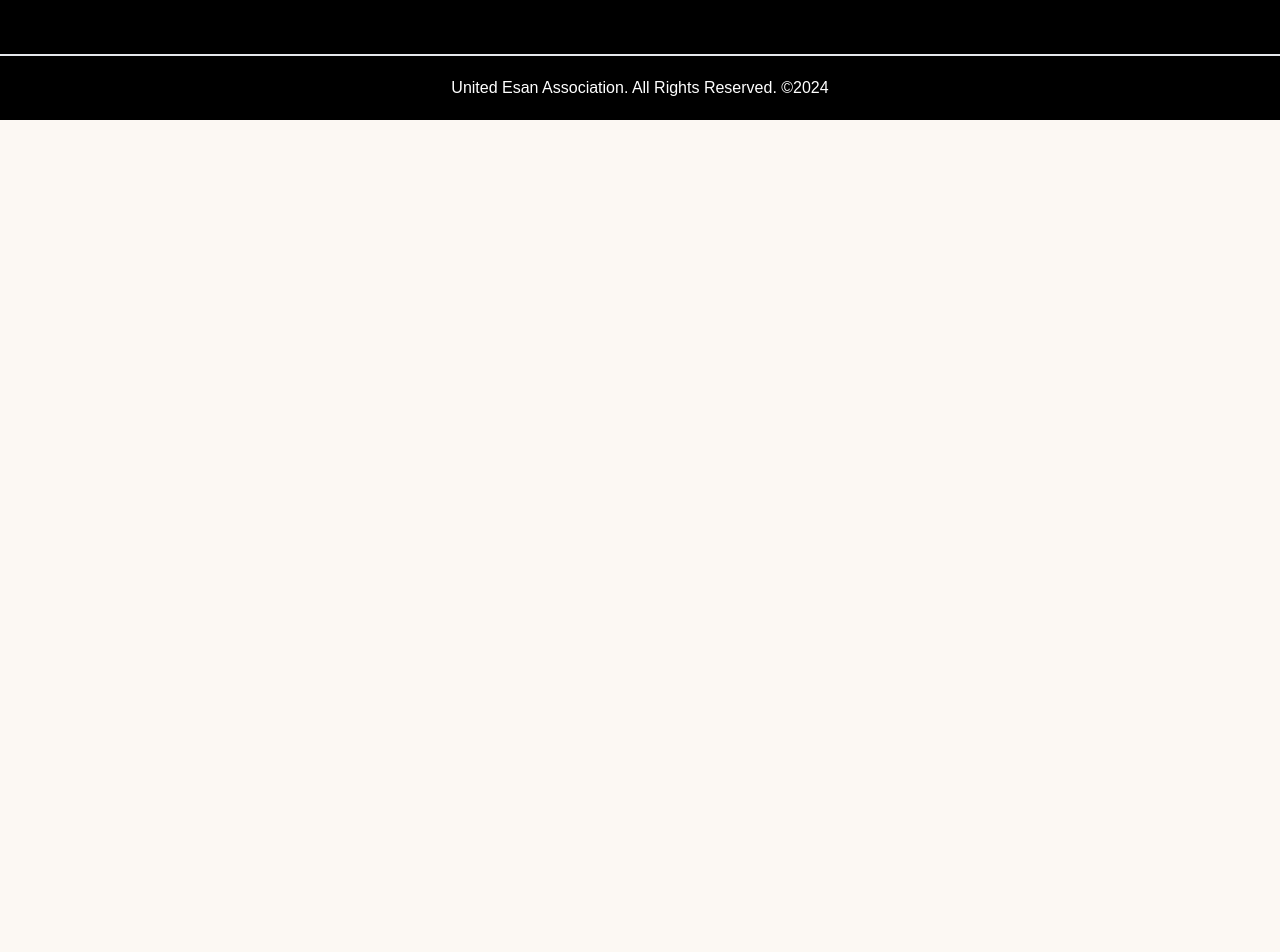
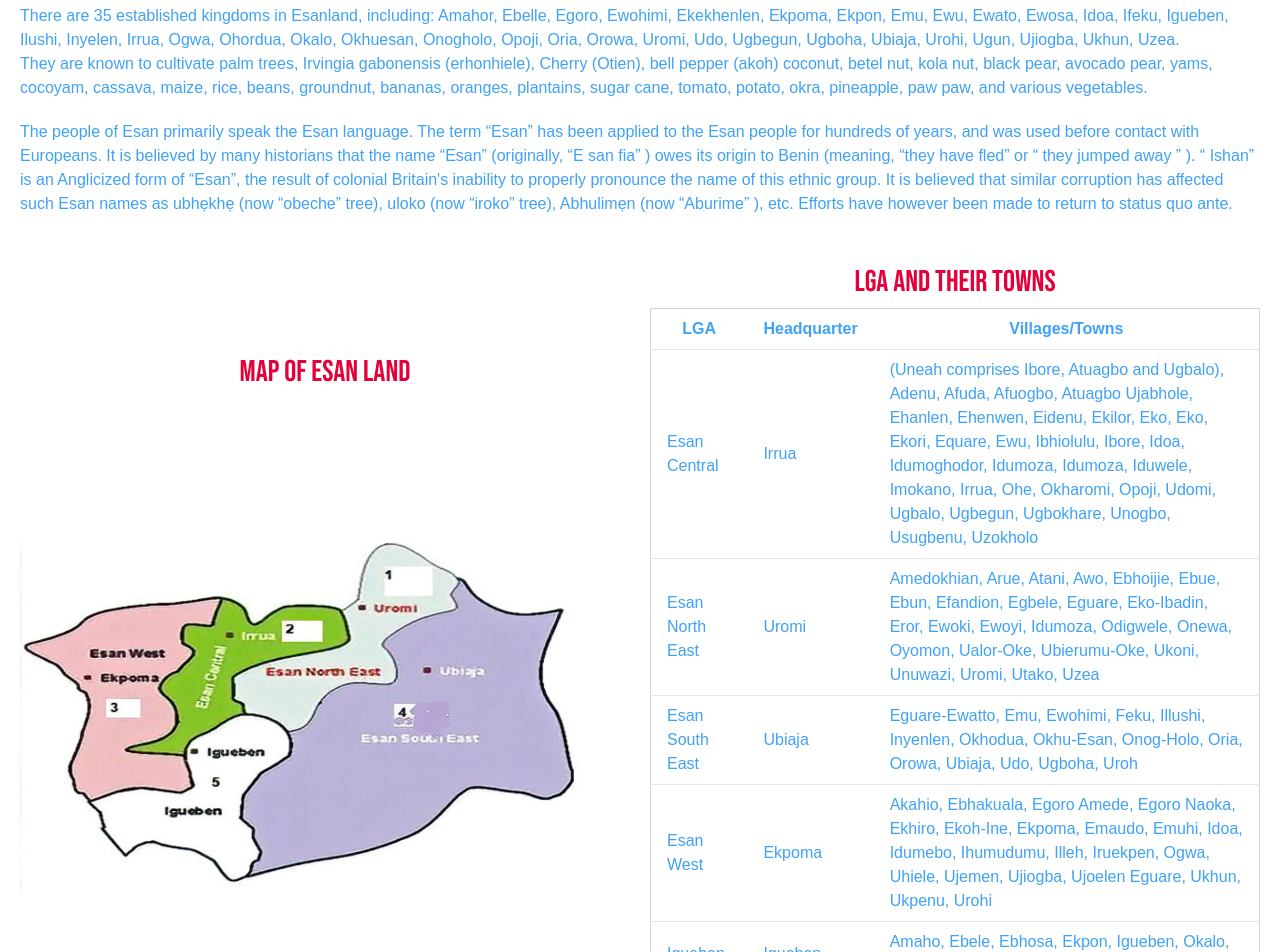
Before and after one commit to blessedjoe2000/organization, a Next.js app: page /esanheritage in a window 1280 px wide. Shown: the part 460-1412 px from the top of the page. Before the commit the page ends 800 px from the top, so only its background shows below. Built offline with nearby package versions, Linux system fonts and the light colour scheme; a web font is replaced by a local one.

Commit message:
esan people and culture added

```diff
--- a/app/about/page.jsx
+++ b/app/about/page.jsx
@@ -63,11 +63,11 @@ export default function about() {
         </div>
       </div>
       <div className="m-5">
-        <button className="w-full bg-sharp-red  text-white  py-2 rounded-lg text-lg ">
-          <Link href="/" target="_blank" className="">
+        <Link href="/" target="_blank" className=" ">
+          <button className="w-full bg-sharp-red  text-white  py-2 rounded-full text-lg hover:text-light-blue">
             Click here to download UEO Constitution
-          </Link>
-        </button>
+          </button>
+        </Link>
       </div>
       <div className="bg-white p-5 text-center">
         <h2>Become a member</h2>
@@ -85,7 +85,7 @@ export default function about() {
             <Link
               href="/files/UEO-REG-FORM.pdf"
               target="_blank"
-              className="px-2 py-1 bg-light-blue text-white rounded-md"
+              className="px-2 py-1 bg-light-blue text-white rounded-md hover:text-sharp-red"
             >
               here
             </Link>{" "}
@@ -97,7 +97,7 @@ export default function about() {
             <Link
               href="/"
               target="_blank"
-              className="px-2 py-1 bg-sharp-red text-white rounded-md"
+              className="px-2 py-1 bg-sharp-red text-white rounded-md hover:text-light-blue"
             >
               pay
             </Link>
@@ -115,11 +115,11 @@ export default function about() {
         </p>
       </div>
       <div className="m-5">
-        <button className="w-full bg-sharp-red  text-white  py-2 rounded-lg text-lg ">
-          <Link href="/" target="_blank" className="">
+        <Link href="/" target="_blank" className="">
+          <button className="w-full bg-sharp-red  text-white  py-2 rounded-full text-lg hover:text-light-blue">
             Click here to download UEO Benefits
-          </Link>
-        </button>
+          </button>
+        </Link>
       </div>
       <div className="bg-white my-5 p-5">
         <h2>Our Meeting</h2>
--- a/app/component/Brief/Brief.jsx
+++ b/app/component/Brief/Brief.jsx
@@ -3,11 +3,18 @@
 import { useEffect } from "react";
 import AOS from "aos";
 import "aos/dist/aos.css";
+import { useRouter } from "next/navigation";
 
 export default function Brief() {
   useEffect(() => {
     AOS.init({ duration: 1200 });
   });
+
+  const router = useRouter();
+
+  const linkToAbout = () => {
+    router.push("/about");
+  };
 
   return (
     <div className="  my-5">
@@ -41,7 +48,10 @@ export default function Brief() {
           strong sense of identity, support, and shared purpose among its
           members.
         </p>
-        <button className="text-center bg-sharp-red rounded-full w-full py-2 outline-2 my-2 text-white hover:text-light-blue">
+        <button
+          onClick={linkToAbout}
+          className="text-center bg-sharp-red rounded-full w-full py-2 outline-2 my-2 text-white hover:text-light-blue"
+        >
           Learn more
         </button>
       </div>
--- /dev/null
+++ b/app/component/LGATable/LGATable.jsx
@@ -0,0 +1,166 @@
+import React from "react";
+
+export default function LGATable() {
+  const data = [
+    {
+      lga: "Esan Central",
+      headquarter: "Irrua",
+      villages: [
+        "Irrua",
+        "Ewu",
+        "Opoji",
+        "Usugbenu",
+        "Eidenu",
+        "Adenu",
+        "Ugbalo",
+        "Ibore",
+        "(Uneah comprises Ibore, Atuagbo and Ugbalo)",
+        "Unogbo",
+        "Idumoza",
+        "Ugbegun",
+        "Imokano",
+        "Afuogbo",
+        "Okharomi",
+        "Equare",
+        "Atuagbo Ujabhole",
+        "Ibhiolulu",
+        "Udomi",
+        "Afuda",
+        "Idumoza",
+        "Ohe",
+        "Idumoghodor",
+        "Ehenwen",
+        "Idoa",
+        "Uzokholo",
+        "Ehanlen",
+        "Eko",
+        "Ekori",
+        "Eko",
+        "Iduwele",
+        "Ugbokhare",
+        "Ekilor",
+      ],
+    },
+    {
+      lga: "Esan North East",
+      headquarter: "Uromi",
+      villages: [
+        "Uromi",
+        "Egbele",
+        "Unuwazi",
+        "Utako",
+        "Onewa",
+        "Awo",
+        "Uzea",
+        "Eror",
+        "Idumoza",
+        "Ebhoijie",
+        "Arue",
+        "Ubierumu-Oke",
+        "Ebue",
+        "Ewoyi",
+        "Odigwele",
+        "Eguare",
+        "Oyomon",
+        "Eko-Ibadin",
+        "Efandion",
+        "Atani",
+        "Ualor-Oke",
+        "Amedokhian",
+        "Ukoni",
+        "Ewoki",
+        "Ebun",
+      ],
+    },
+    {
+      lga: "Esan South East",
+      headquarter: "Ubiaja",
+      villages: [
+        "Ubiaja",
+        "Oria",
+        "Onog-Holo",
+        "Okhu-Esan",
+        "Udo",
+        "Feku",
+        "Illushi",
+        "Emu",
+        "Eguare-Ewatto",
+        "Ewohimi",
+        "Ugboha",
+        "Okhodua",
+        "Orowa",
+        "Uroh",
+        "Inyenlen",
+      ],
+    },
+    {
+      lga: "Esan West",
+      headquarter: "Ekpoma",
+      villages: [
+        "Ekpoma",
+        "Iruekpen",
+        "Ujemen",
+        "Idumebo",
+        "Ihumudumu",
+        "Uhiele",
+        "Emuhi",
+        "Ogwa",
+        "Ekhiro",
+        "Ukpenu",
+        "Ujoelen Eguare",
+        "Emaudo",
+        "Egoro Amede",
+        "Egoro Naoka",
+        "Ebhakuala",
+        "Ukhun",
+        "Idoa",
+        "Urohi",
+        "Akahio",
+        "Illeh",
+        "Ekoh-Ine",
+        "Ujiogba",
+      ],
+    },
+    {
+      lga: "Igueben",
+      headquarter: "Igueben",
+      villages: [
+        "Igueben",
+        "Ebele",
+        "Amaho",
+        "Ebhosa",
+        "Udo",
+        "Ekpon",
+        "Ujorgba",
+        "Ugun",
+        "Okalo",
+      ],
+    },
+  ];
+
+  data.forEach((item) => {
+    item.villages.sort();
+  });
+  return (
+    <div className="container ">
+      <table className="min-w-full bg-white border border-gray-300">
+        <thead>
+          <tr>
+            <th className="py-2 px-4 border-b">LGA</th>
+            <th className="py-2 px-4 border-b">Headquarter</th>
+            <th className="py-2 px-4 border-b">Villages/Towns</th>
+          </tr>
+        </thead>
+        <tbody>
+          {data.map((item, index) => (
+            <tr key={index}>
+              <td className="py-2 px-4 border-b">{item.lga}</td>
+              <td className="py-2 px-4 border-b">{item.headquarter}</td>
+              <td className="py-2 px-4 border-b">{item.villages.join(", ")}</td>
+            </tr>
+          ))}
+        </tbody>
+      </table>
+    </div>
+  );
+}
--- a/app/component/ShortNote/ShortNote.jsx
+++ b/app/component/ShortNote/ShortNote.jsx
@@ -1,10 +1,23 @@
+"use client";
+
 import Image from "next/image";
 import React from "react";
 import project from "@/public/images/projects/ueo_project3.png";
 import esanpeople from "@/public/images/projects/ueo_project4.png";
 import "aos/dist/aos.css";
+import { useRouter } from "next/navigation";
 
 export default function ShortNote() {
+  const router = useRouter();
+
+  const linkToEsanHeritage = () => {
+    router.push("/esanheritage");
+  };
+
+  const linkToProject = () => {
+    router.push("/");
+  };
+
   return (
     <div className="flex justify-center items-center gap-1">
       <div
@@ -42,7 +55,10 @@ export default function ShortNote() {
             our community, providing a place for cultural exchange, education,
             and economic empowerment.
           </p>
-          <button className="bg-sharp-red w-full rounded-full p-1 text-white hover:text-light-blue my-2">
+          <button
+            onClick={linkToProject}
+            className="bg-sharp-red w-full rounded-full p-1 text-white hover:text-light-blue my-2"
+          >
             Read more
           </button>
         </div>
@@ -81,7 +97,10 @@ export default function ShortNote() {
             Okalo, Okhuesan, Onogholo, Opoji, Oria, Orowa, Uromi, Udo, Ugbegun,
             Ugboha, Ubiaja, Urohi, Ugun, Ujiogba, Ukhun, Uzea.
           </p>
-          <button className="bg-sharp-red w-full rounded-full p-1 text-white hover:text-light-blue my-2">
+          <button
+            onClick={linkToEsanHeritage}
+            className="bg-sharp-red w-full rounded-full p-1 text-white hover:text-light-blue my-2"
+          >
             Read more
           </button>
         </div>
--- a/app/esanheritage/page.jsx
+++ b/app/esanheritage/page.jsx
@@ -1,9 +1,92 @@
+import Image from "next/image";
 import VideoHeader from "../component/VideoHeader/VideoHeader";
+import esanmap from "@/public/images/projects/esanlgamap.jpg";
+import LGATable from "../component/LGATable/LGATable";
+import Link from "next/link";
 
 export default function esanheritage() {
   return (
     <div>
       <VideoHeader />
+      <div>
+        <h2 className="mt-5"> Esan People and Culture</h2>
+        <div className=" bg-white p-5 ">
+          <p>
+            The Esan people and culture of Esanland are generally homogenous.
+            Esanland (Esan: Otọesan), otherwise known as Esan Nation, is a
+            cultural region located in Edo State, Nigeria. It is composed of
+            five Local Government Areas in Edo State. Esanland lies west of the
+            banks of the Niger River. It is bordered by Kogi State, Delta State,
+            Edo South Senatorial District, and Edo North Senatorial District.
+            Esanland covers about 2,800 square kilometers and is home to over
+            half a million people.
+          </p>
+          <p className="py-5">
+            The Esan people are also known for their acrobatic dance known as
+            igbabonelimi (English: clap to the spirits), which is a significant
+            aspect of their cultural heritage.
+          </p>
+
+          <p className="">
+            There are 35 established kingdoms in Esanland, including: Amahor,
+            Ebelle, Egoro, Ewohimi, Ekekhenlen, Ekpoma, Ekpon, Emu, Ewu, Ewato,
+            Ewosa, Idoa, Ifeku, Igueben, Ilushi, Inyelen, Irrua, Ogwa, Ohordua,
+            Okalo, Okhuesan, Onogholo, Opoji, Oria, Orowa, Uromi, Udo, Ugbegun,
+            Ugboha, Ubiaja, Urohi, Ugun, Ujiogba, Ukhun, Uzea.
+          </p>
+          <p className="mb-5">
+            They are known to cultivate palm trees, Irvingia gabonensis
+            (erhonhiele), Cherry (Otien), bell pepper (akoh) coconut, betel nut,
+            kola nut, black pear, avocado pear, yams, cocoyam, cassava, maize,
+            rice, beans, groundnut, bananas, oranges, plantains, sugar cane,
+            tomato, potato, okra, pineapple, paw paw, and various vegetables.
+          </p>
+          <p className="mb-5">
+            The people of Esan primarily speak the Esan language. The term{" "}
+            <q>Esan</q> has been applied to the Esan people for hundreds of
+            years, and was used before contact with Europeans. It is believed by
+            many historians that the name <q>Esan</q> (originally,{" "}
+            <q>E san fia</q> ) owes its origin to Benin (meaning,{" "}
+            <q>they have fled</q> or <q> they jumped away </q> ). <q> Ishan</q>{" "}
+            is an Anglicized form of <q>Esan</q>, the result of colonial
+            Britain&apos;s inability to properly pronounce the name of this
+            ethnic group. It is believed that similar corruption has affected
+            such Esan names as ubhẹkhẹ (now <q>obeche</q> tree), uloko (now{" "}
+            <q>iroko</q> tree), Abhulimẹn (now <q>Aburime</q> ), etc. Efforts
+            have however been made to return to status quo ante.
+          </p>
+        </div>
+      </div>
+
+      <div
+        className="flex flex-col lg:flex-row  justify-center items-center gap-5 bg-white mb-5 px-5 pb-5
+      "
+      >
+        <div className="lg:w-1/2">
+          <h2 className="lg:mb-36">Map of Esan Land</h2>
+          <Image
+            src={esanmap}
+            alt="map of esan"
+            height={400}
+            className="image-full-width"
+          />
+        </div>
+        <div className="lg:w-1/2">
+          <h2>LGA and their Towns</h2>
+          <LGATable />
+        </div>
+      </div>
+      <div className="m-5">
+        <Link
+          href="https://en.wikipedia.org/wiki/Esan_people"
+          target="_blank"
+          className=""
+        >
+          <button className="text-center bg-sharp-red rounded-full w-full py-2 text-white hover:text-light-blue uppercase">
+            Learn more about esan people and culture
+          </button>
+        </Link>
+      </div>
     </div>
   );
 }
```
Also changed, not shown: public/images/projects/esanlgamap.jpg (added), public/images/projects/esanmap.jpg (added).
